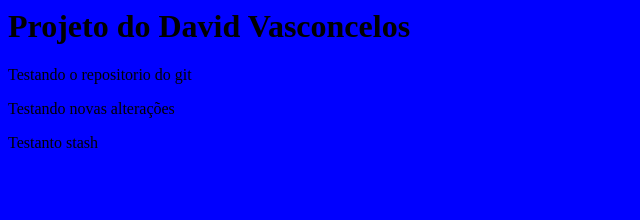
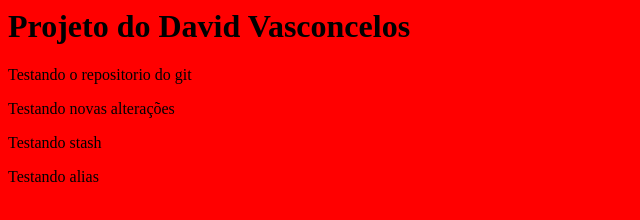
Before and after one commit to DavidVasconcelos/curso-git, a plain HTML site: page index.html in a window 1280 px wide. Shown: the whole page, without its empty margins (0-640 px from the left). Drawn offline with Linux system fonts and the light colour scheme.

Commit message:
Teste de Alias

```diff
--- a/estilo.css
+++ b/estilo.css
@@ -1,3 +1,3 @@
 body {
-    background-color: blue;
+    background-color: red;
 }
--- a/index.html
+++ b/index.html
@@ -6,6 +6,7 @@
         <h1>Projeto do David Vasconcelos</h1>
         <p>Testando o repositorio do git</p>
         <p>Testando novas alterações</p>
-        <p>Testanto stash</p>
+        <p>Testando stash</p>
+        <p>Testando alias</p>
     </body>
 </html>
```
